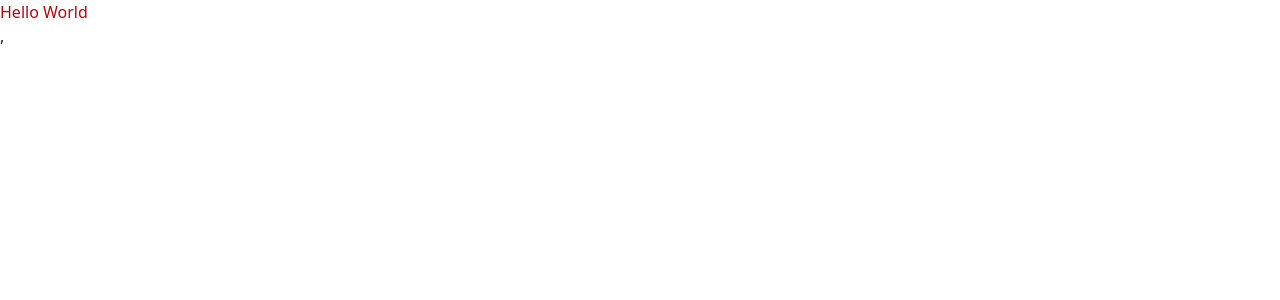
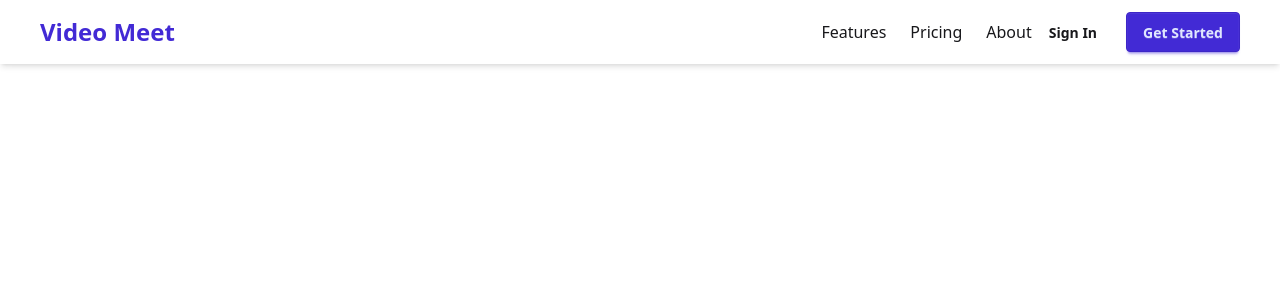
Before and after one commit to Bijoydas2/video-meet-client, a React (Vite) app: page / in a window 1280 px wide. Shown: the top 300 px of the page. Built offline with nearby package versions, Linux system fonts and the light colour scheme.

Commit message:
implement home layout and create navbar

```diff
--- a/package.json
+++ b/package.json
@@ -11,6 +11,7 @@
   },
   "dependencies": {
     "@tailwindcss/vite": "^4.1.17",
+    "aos": "^2.3.4",
     "react": "^19.1.1",
     "react-dom": "^19.1.1",
     "react-router": "^7.9.5",
--- /dev/null
+++ b/src/Components/Footer.tsx
@@ -0,0 +1,11 @@
+import React from 'react';
+
+const Footer = () => {
+    return (
+        <div>
+
+        </div>
+    );
+};
+
+export default Footer;
--- /dev/null
+++ b/src/Components/Navbar.tsx
@@ -0,0 +1,84 @@
+import { useState } from "react";
+
+export default function Navbar() {
+  const [isMenuOpen, setIsMenuOpen] = useState(false);
+
+  return (
+    <div
+      className="navbar bg-base-100 shadow-md px-4 md:px-10 fixed top-0 left-0 right-0 z-50"
+      data-aos="fade-down"
+    >
+      {/* Left Section */}
+      <div className="flex-1">
+        <a className="text-2xl font-bold text-primary cursor-pointer">
+          Video Meet
+        </a>
+      </div>
+
+      {/* Desktop Menu */}
+      <div className="hidden md:flex space-x-6 text-base">
+        <a href="#features" className="hover:text-primary transition">
+          Features
+        </a>
+        <a href="#pricing" className="hover:text-primary transition">
+          Pricing
+        </a>
+        <a href="#about" className="hover:text-primary transition">
+          About
+        </a>
+      </div>
+
+      {/* Right Buttons (Desktop) */}
+      <div className="hidden md:flex items-center gap-3">
+        <a href="/login" className="btn btn-ghost">Sign In</a>
+        <a href="/register" className="btn btn-primary">Get Started</a>
+      </div>
+
+      {/* Mobile Menu Button */}
+      <div className="md:hidden">
+        <button
+          className="btn btn-ghost"
+          onClick={() => setIsMenuOpen(!isMenuOpen)}
+        >
+          {isMenuOpen ? (
+            <svg
+              xmlns="http://www.w3.org/2000/svg"
+              className="h-6 w-6"
+              fill="none"
+              viewBox="0 0 24 24"
+              stroke="currentColor"
+            >
+              <path strokeLinecap="round" strokeLinejoin="round" strokeWidth="2" d="M6 18L18 6M6 6l12 12" />
+            </svg>
+          ) : (
+            <svg
+              xmlns="http://www.w3.org/2000/svg"
+              className="h-6 w-6"
+              fill="none"
+              viewBox="0 0 24 24"
+              stroke="currentColor"
+            >
+              <path strokeLinecap="round" strokeLinejoin="round" strokeWidth="2" d="M4 6h16M4 12h16M4 18h16" />
+            </svg>
+          )}
+        </button>
+      </div>
+
+      {/* Mobile Drawer Menu */}
+      {isMenuOpen && (
+        <div
+          className="absolute top-16 left-0 w-full bg-base-100 shadow-lg md:hidden border-t border-gray-700"
+          data-aos="fade-down"
+        >
+          <ul className="menu p-4 space-y-3 text-center">
+            <li><a href="#features" className="hover:text-primary">Features</a></li>
+            <li><a href="#pricing" className="hover:text-primary">Pricing</a></li>
+            <li><a href="#about" className="hover:text-primary">About</a></li>
+            <li><a href="/login" className="btn btn-ghost w-full">Sign In</a></li>
+            <li><a href="/register" className="btn btn-primary w-full">Get Started</a></li>
+          </ul>
+        </div>
+      )}
+    </div>
+  );
+}
--- a/src/MainLayout/Layout.tsx
+++ b/src/MainLayout/Layout.tsx
@@ -0,0 +1,14 @@
+import React from 'react';
+import Navbar from '../Components/Navbar';
+import Footer from '../Components/Footer';
+
+const Layout = () => {
+    return (
+        <div>
+            <Navbar/>
+            <Footer/>
+        </div>
+    );
+};
+
+export default Layout;
--- a/src/main.tsx
+++ b/src/main.tsx
@@ -1,11 +1,22 @@
-import { StrictMode } from 'react'
-import { createRoot } from 'react-dom/client'
-import './index.css'
-import { RouterProvider } from 'react-router'
-import { router } from './Router/Router'
+import { StrictMode, useEffect } from "react";
+import { createRoot } from "react-dom/client";
+import "./index.css";
+import { RouterProvider } from "react-router";
+import { router } from "./Router/Router";
+import AOS from "aos";
+import "aos/dist/aos.css";
 
-createRoot(document.getElementById('root')!).render(
+
+function Main() {
+  useEffect(() => {
+    AOS.init({ duration: 800, once: true });
+  }, []);
+
+  return <RouterProvider router={router} />;
+}
+
+createRoot(document.getElementById("root")!).render(
   <StrictMode>
-   <RouterProvider router={router} />,
-  </StrictMode>,
-)
+    <Main />
+  </StrictMode>
+);
```
Also changed, not shown: src/Router/Router.tsx (+5 -4 lines), 1 other file (tests, documents, lock files or other folders).
